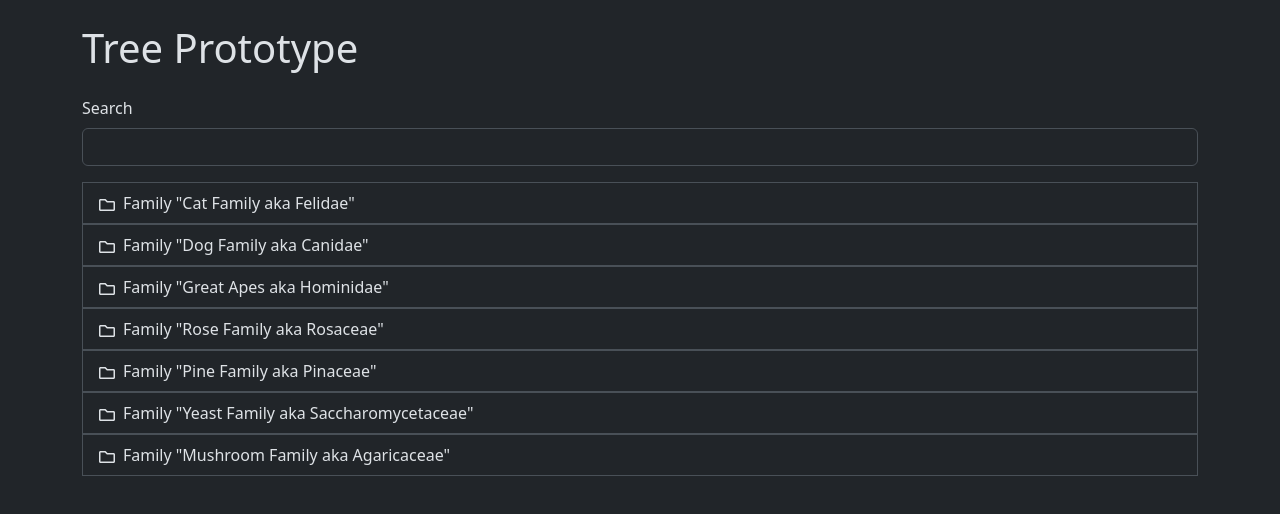
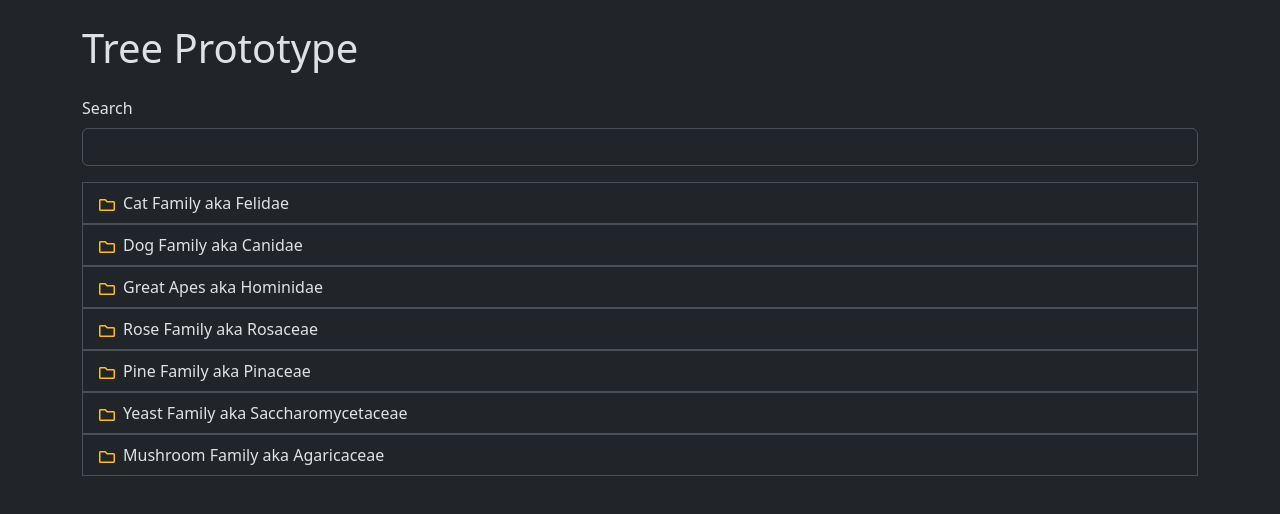
Before and after one commit to chackloonka/my-tree-component, a React (Vite) app: page / in a window 1280 px wide. Shown: the top 514 px of the page. Built offline with nearby package versions, Linux system fonts and the light colour scheme.

Commit message:
add icons

```diff
--- a/src/components/Tree.tsx
+++ b/src/components/Tree.tsx
@@ -3,6 +3,7 @@ import { ListGroup, ListGroupItem } from "react-bootstrap";
 import {
   FaRegFolder,
   FaRegFolderOpen,
+  FaRegFile
 } from "react-icons/fa";
 /**
  * ITreeNode:
@@ -70,19 +71,18 @@ function TreeItem({ node, query } : ITreeItemProps) {
   const matchesQuery = query && (
     node.name.toLowerCase().includes(query.toLowerCase()) || node.common_name.toLowerCase().includes(query.toLowerCase())
   );
-  console.log(matchesQuery, node.name);
 
   // Skip rendering nodes that don't match the search
   if (query && !filterTree(node, query)) return null;
 
   return <>
     <div className="TreeItem">
-      <ListGroupItem  onClick={() => setIsOpen(!isOpen)} active={matchesQuery} >
-        <span className="pe-2">
-          {node.children && (isOpen ? <FaRegFolderOpen /> : <FaRegFolder />)}
+      <ListGroupItem action={!!node.children} onClick={() => setIsOpen(!isOpen)} active={matchesQuery} >
+        <span className="pe-2 text-warning">
+          {node.children ? (isOpen ? <FaRegFolderOpen /> : <FaRegFolder />) : <FaRegFile />}
         </span>
         <span>
-          {node.taxon} "{node.common_name} aka {node.name}"
+          {node.common_name} aka {node.name}
         </span>
       </ListGroupItem>
       {isOpen && node.children && node.children?.map(item =>
```
